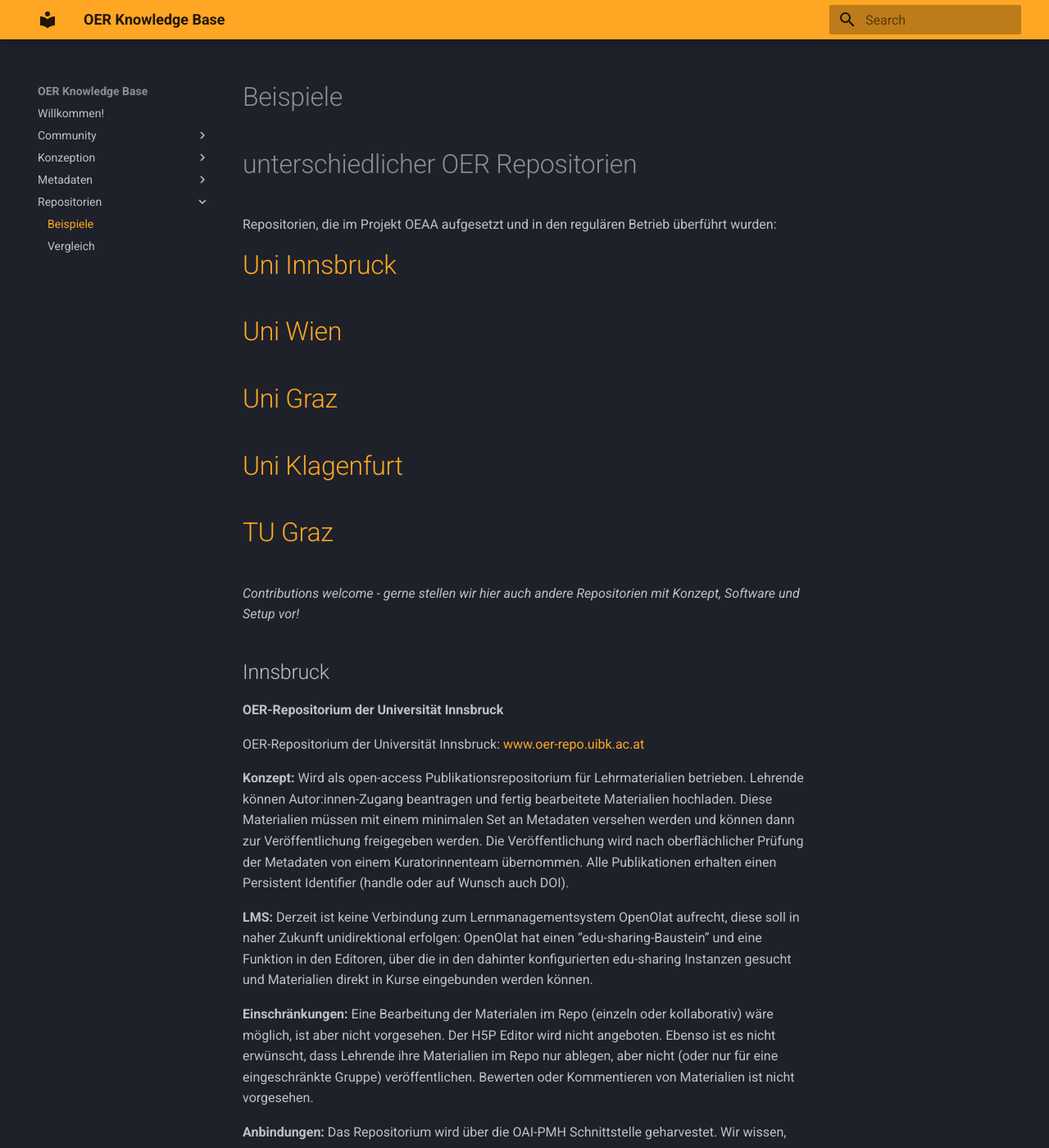
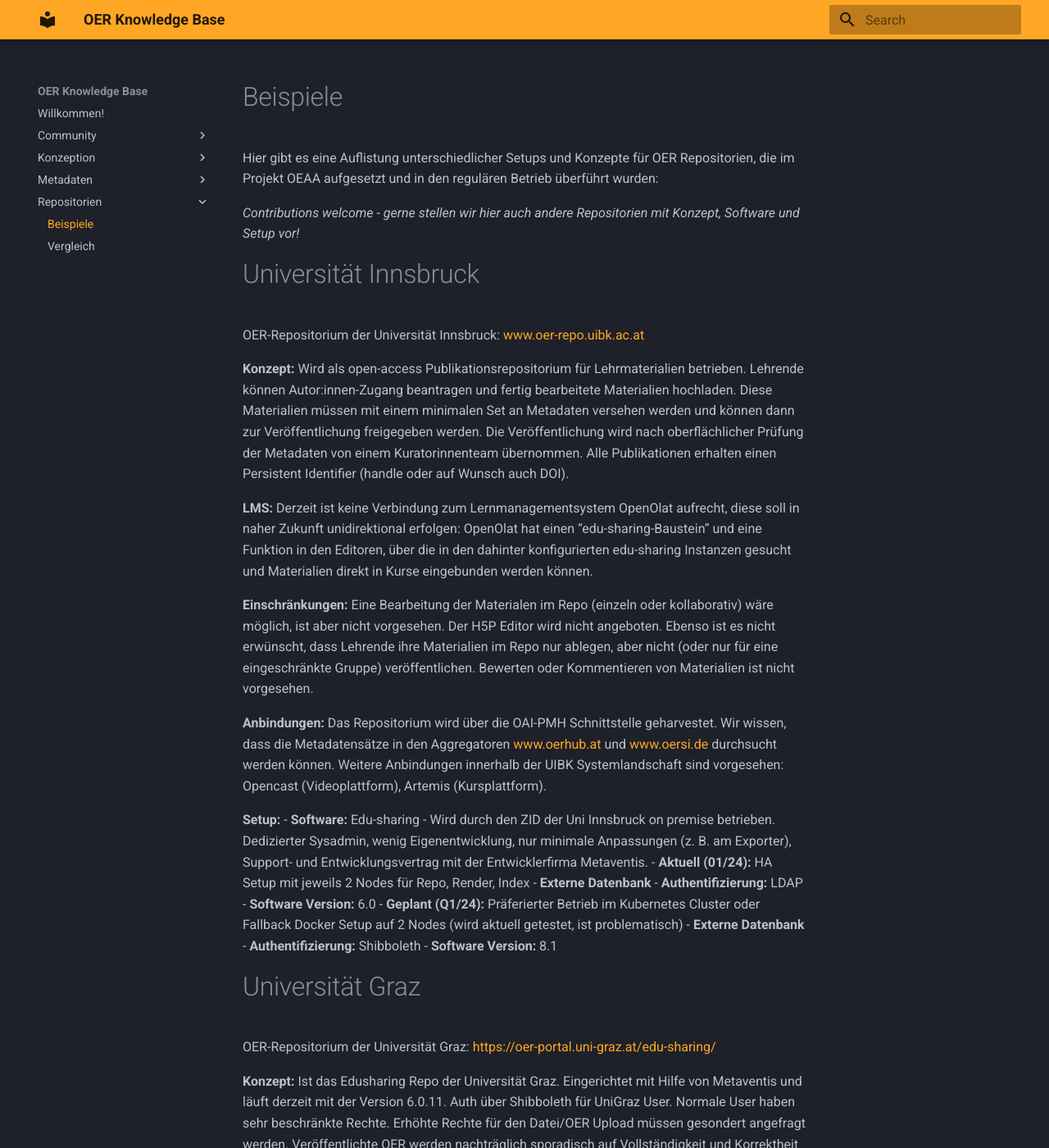
Before and after one commit to oerBASE/knowledgebase, an MkDocs documentation site: the page built from docs/Repositorien/Beispiele.md, in a window 1280 px wide and 1400 px high. Shown: the whole window at 82% size. Built offline with MkDocs 1.6.1 and Material for MkDocs 9.7.7, drawn with Linux system fonts in a browser that asks for light colours; some of the changed text lies outside the part shown.

Commit message:
Update Beispiele.md

```diff
--- a/docs/Repositorien/Beispiele.md
+++ b/docs/Repositorien/Beispiele.md
@@ -1,21 +1,10 @@
 # Beispiele
-# unterschiedlicher OER Repositorien
-Repositorien, die im Projekt OEAA aufgesetzt und in den regulären Betrieb überführt wurden:
 
-# [Uni Innsbruck](#Innsbruck)
-# [Uni Wien](#Wien)
-# [Uni Graz](#Graz-Uni)
-# [Uni Klagenfurt](#Klagenfurt)
-# [TU Graz](#Graz-TU)
+Hier gibt es eine Auflistung unterschiedlicher Setups und Konzepte für OER Repositorien, die im Projekt OEAA aufgesetzt und in den regulären Betrieb überführt wurden:
 
 *Contributions welcome - gerne stellen wir hier auch andere Repositorien mit Konzept, Software und Setup vor!*
 
-
-## Innsbruck
-
-**OER-Repositorium der Universität Innsbruck**
-
-
+# Universität Innsbruck
 
 OER-Repositorium der Universität Innsbruck: [www.oer-repo.uibk.ac.at](www.oer-repo.uibk.ac.at)
 
@@ -43,11 +32,7 @@ Das Repositorium wird über die OAI-PMH Schnittstelle geharvestet. Wir wissen, d
 - **Authentifizierung:** Shibboleth
 - **Software Version:** 8.1
 
-## Graz-Uni
-
-**OER-Repositorien der Universität Graz**
-
-Repositorien, die im Projekt aufgesetzt und in den regulären Betrieb überführt wurden:
+# Universität Graz
 
 OER-Repositorium der Universität Graz: [https://oer-portal.uni-graz.at/edu-sharing/](https://oer-portal.uni-graz.at/edu-sharing/)
 
@@ -65,8 +50,7 @@ Ist das Edusharing Repo der Universität Graz. Eingerichtet mit Hilfe von Metave
 Geplant (Q1/24):
 Update auf neuere Version mit Umstellung auf Kubernetes. Anbindung unseres LMS Moodle (metaventis hat tinymce editor plugin geplant)
 
-## UniKlagenfurt
-**OER-Repositorium der Universität Klagenfurt**
+# Universität Klagenfurt
 
 **Konzept**
 
@@ -80,8 +64,7 @@ Update auf neuere Version mit Umstellung auf Kubernetes. Anbindung unseres LMS M
 
 <!-- Hier können Sie weitere Informationen zu Repo Klagenfurt hinzufügen -->
 
-## Graz-TU
-**OER-Repositorium der technischen Universität Graz**
+# Technische Universität Graz**
 
 **Konzept**
 
@@ -95,9 +78,7 @@ Update auf neuere Version mit Umstellung auf Kubernetes. Anbindung unseres LMS M
 
 <!-- Hier können Sie weitere Informationen zu Repo Graz2 hinzufügen -->
 
-## Wien
-
-**OER-Repositorium der Universität Wien**
+# Universität Wien**
 
 **Konzept**
 
```
